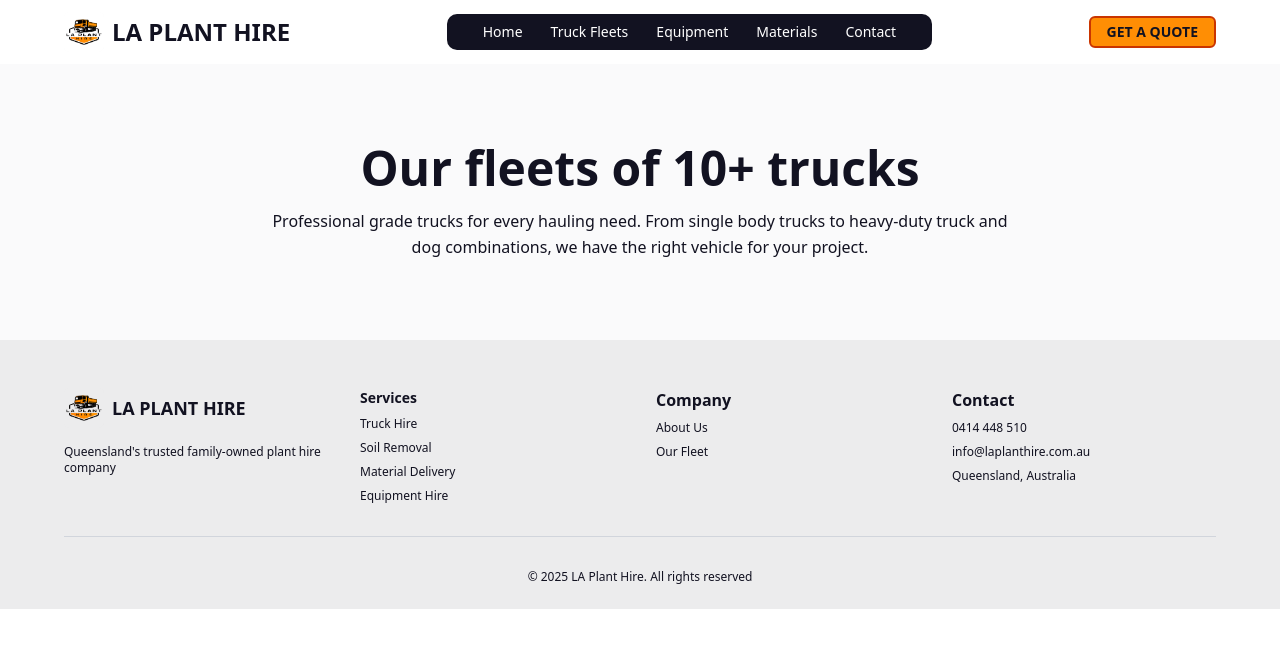
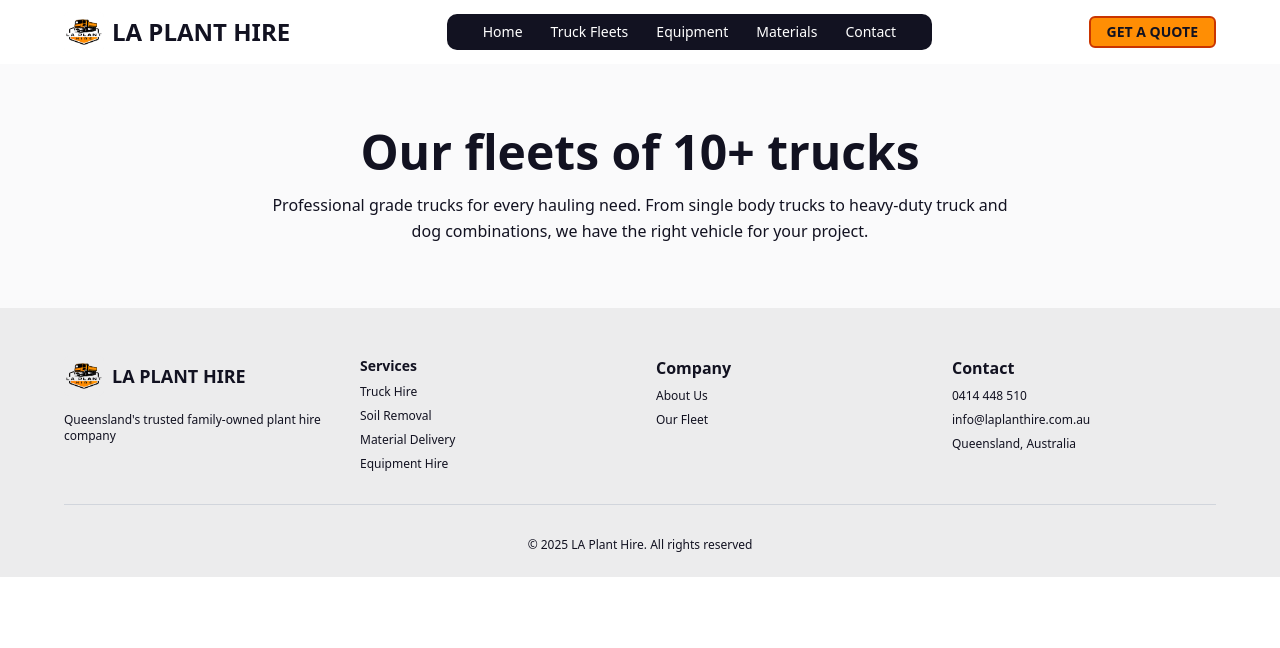
Before and after one commit to Rahul-Mallik-CSE/La-Plant-Hire, a Next.js app: page /truck-fleets in a window 1280 px wide. Shown: the top 648 px of the page. Built offline with nearby package versions, Linux system fonts and the light colour scheme.

Commit message:
style: adjust padding in TruckFleetsHero component for improved layout

```diff
--- a/src/components/truckfleetsComponents/truck-fleets-hero.tsx
+++ b/src/components/truckfleetsComponents/truck-fleets-hero.tsx
@@ -4,7 +4,7 @@ import React from "react";
 
 const TruckFleetsHero = () => {
   return (
-    <section className="bg-background2 px-6 py-6 sm:py-8 md:py-16 lg:py-20 text-center">
+    <section className="bg-background2 px-6 py-6 sm:py-8 md:py-16  text-center">
       <div className="max-w-3xl mx-auto px-4">
         <h1 className="text-lg sm:text-xl md:text-3xl lg:text-4xl xl:text-5xl font-bold text-primary mb-1 sm:mb-2 md:mb-4">
           Our fleets of 10+ trucks
```
